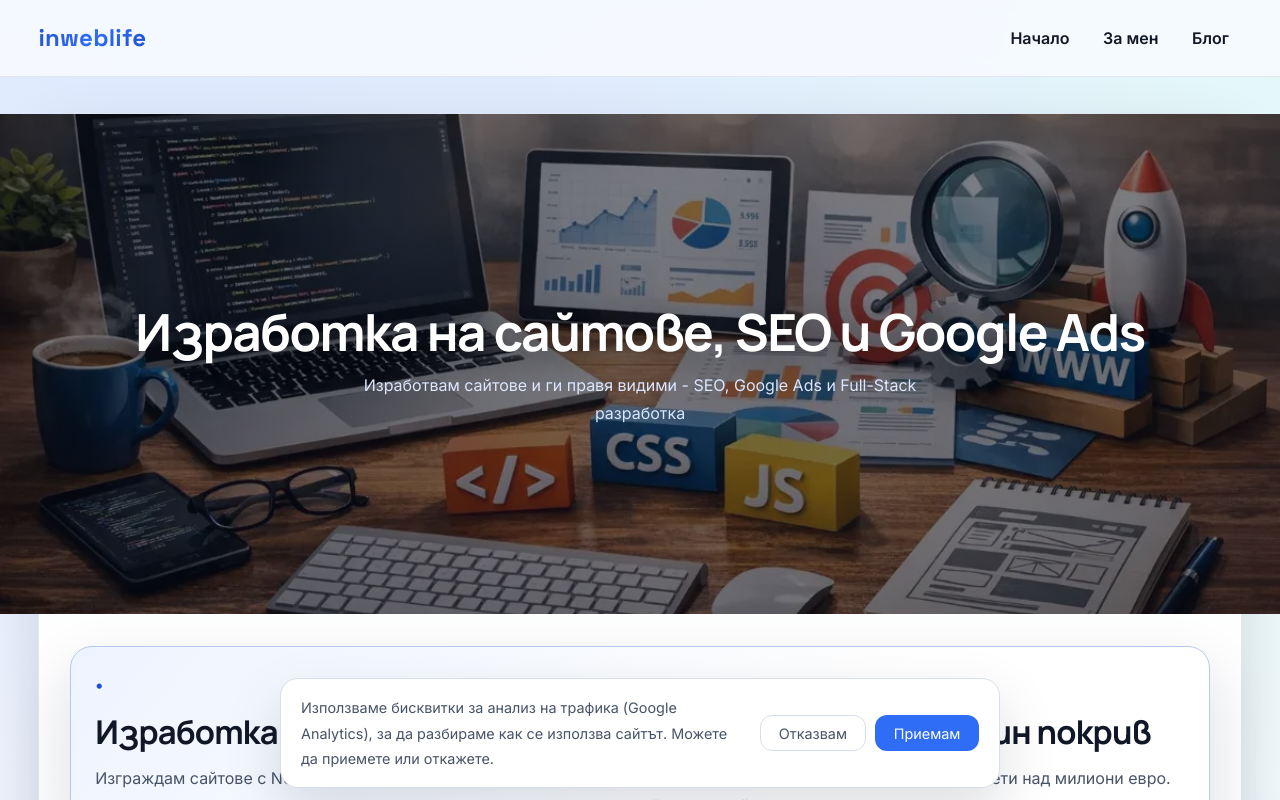
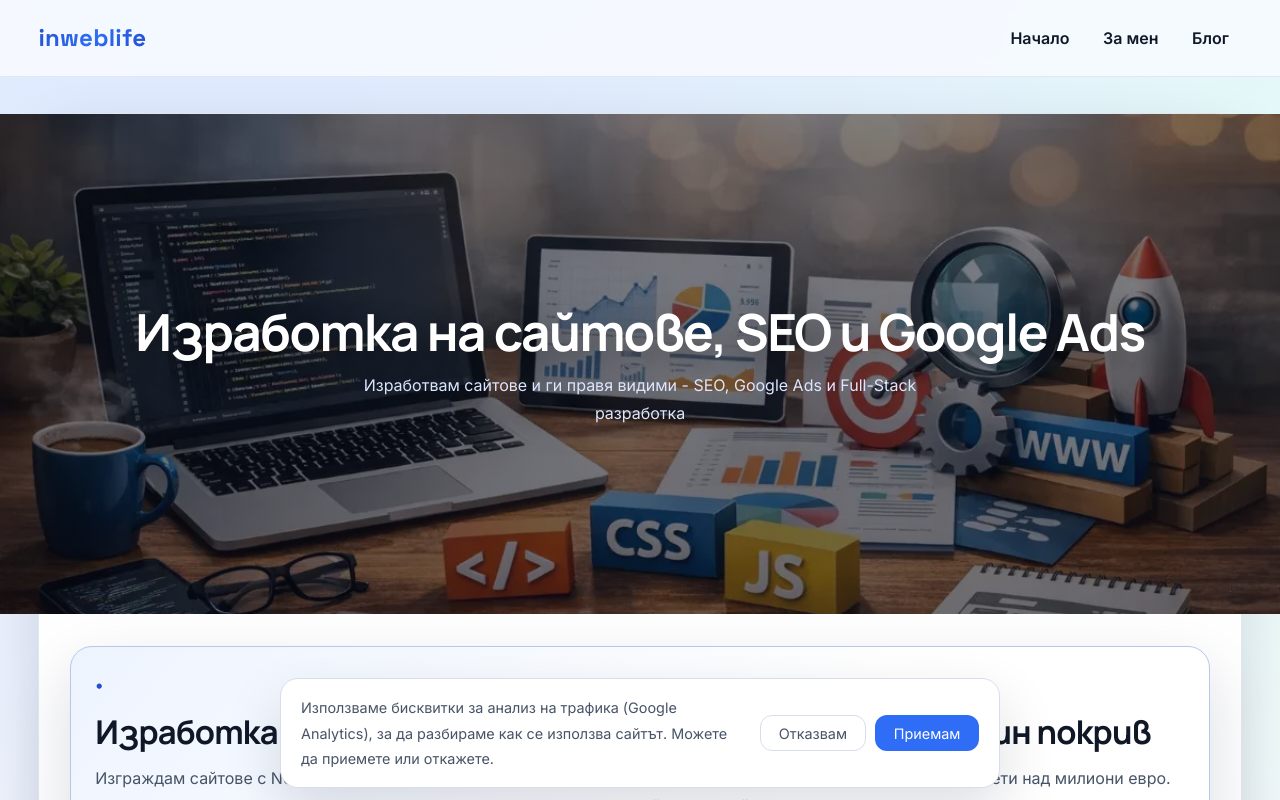
Before and after one commit to inweblife/inweblife, a Next.js app: page / in a window 1280 px wide. Shown: the top 800 px of the page. Built offline with nearby package versions, Linux system fonts and the light colour scheme; no server answers.

Commit message:
some styles

```diff
--- a/styles/About.module.css
+++ b/styles/About.module.css
@@ -19,6 +19,7 @@
 
 .heroImage {
   object-fit: cover;
+  object-position: top;
 }
 
 @media (max-width: 48rem) {
--- a/styles/Article.module.css
+++ b/styles/Article.module.css
@@ -14,6 +14,7 @@
 
 .heroImage {
   object-fit: cover;
+  object-position: top;
 }
 
 @media (max-width: 48rem) {
--- a/styles/Blog.module.css
+++ b/styles/Blog.module.css
@@ -15,6 +15,7 @@
 
 .heroImage {
   object-fit: cover;
+  object-position: top;
 }
 
 @media (max-width: 48rem) {
@@ -146,6 +147,7 @@
   width: 100%;
   height: 100%;
   object-fit: cover;
+  object-position: top;
   display: block;
   transition: transform 0.32s ease;
 }
--- a/styles/Home.module.css
+++ b/styles/Home.module.css
@@ -20,6 +20,7 @@
 
 .heroImage {
   object-fit: cover;
+  object-position: top;
 }
 
 @media (max-width: 48rem) {
```
